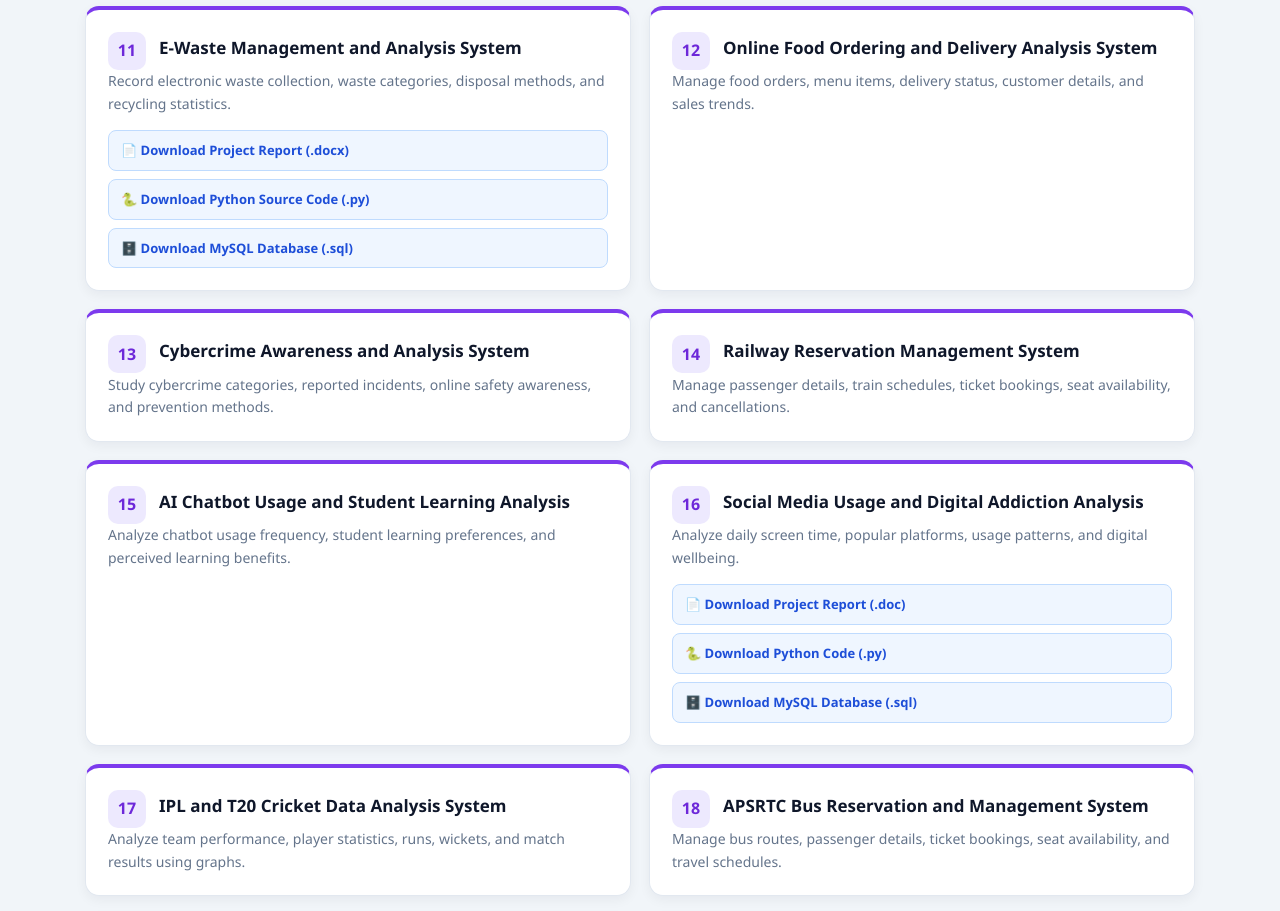
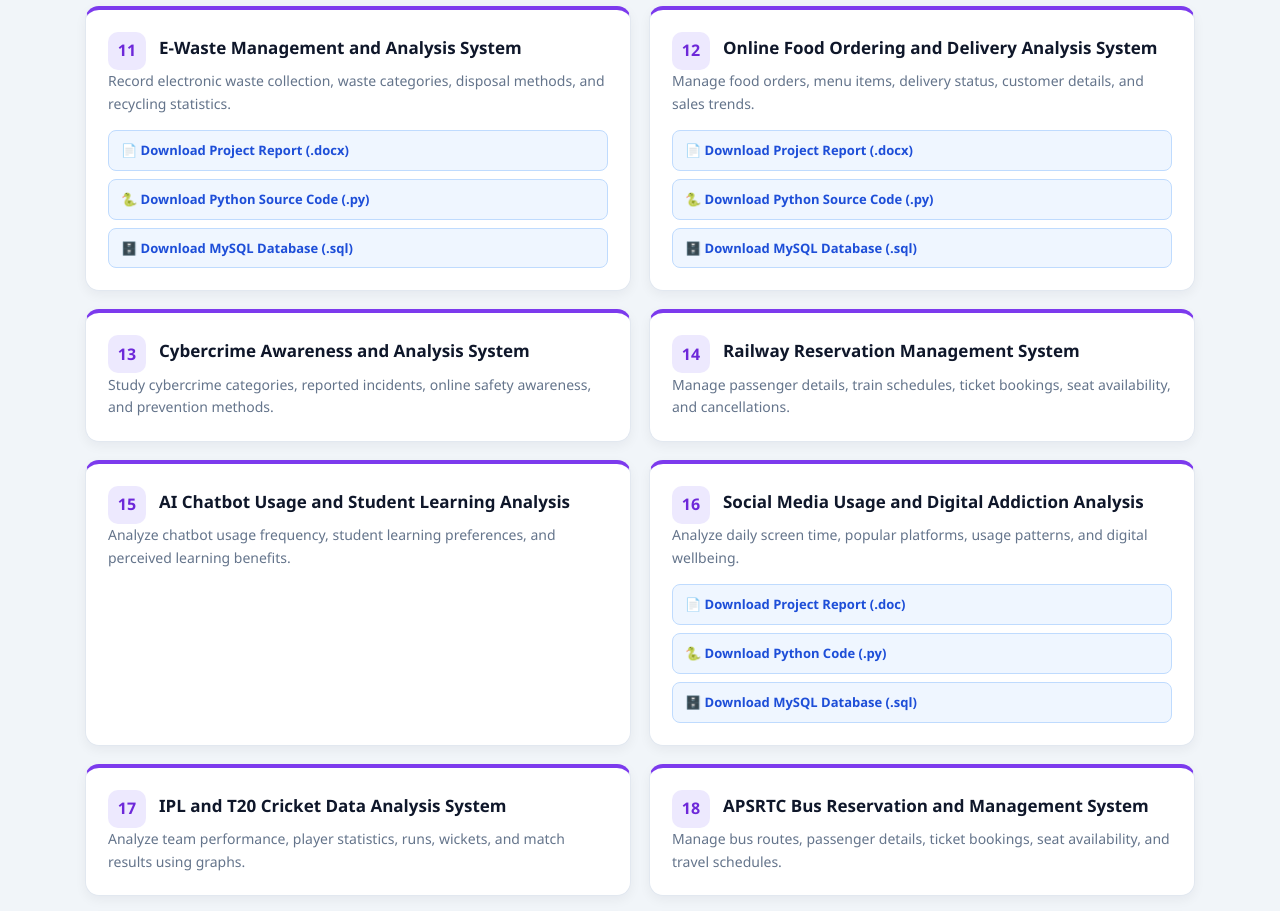
Before and after one commit to syedrafiqmsc/syedrafiqmsc.github.io, a plain HTML site: page projects.html in a window 1280 px wide. Shown: the part 2360-3271 px from the top of the page. Drawn offline with Linux system fonts and the light colour scheme.

Commit message:
Update projects.html

```diff
--- a/projects.html
+++ b/projects.html
@@ -530,7 +530,22 @@ footer {
         <span class="number">12</span>
         <h3>Online Food Ordering and Delivery Analysis System</h3>
     </div>
+
     <p>Manage food orders, menu items, delivery status, customer details, and sales trends.</p>
+
+    <div class="project-downloads">
+        <a href="food.docx" download>
+            📄 Download Project Report (.docx)
+        </a>
+
+        <a href="food.py" download>
+            🐍 Download Python Source Code (.py)
+        </a>
+
+        <a href="food.sql" download>
+            🗄️ Download MySQL Database (.sql)
+        </a>
+    </div>
 </article>
 
         <article class="card">
```
Lines whose indentation alone changed are shown as unchanged.
